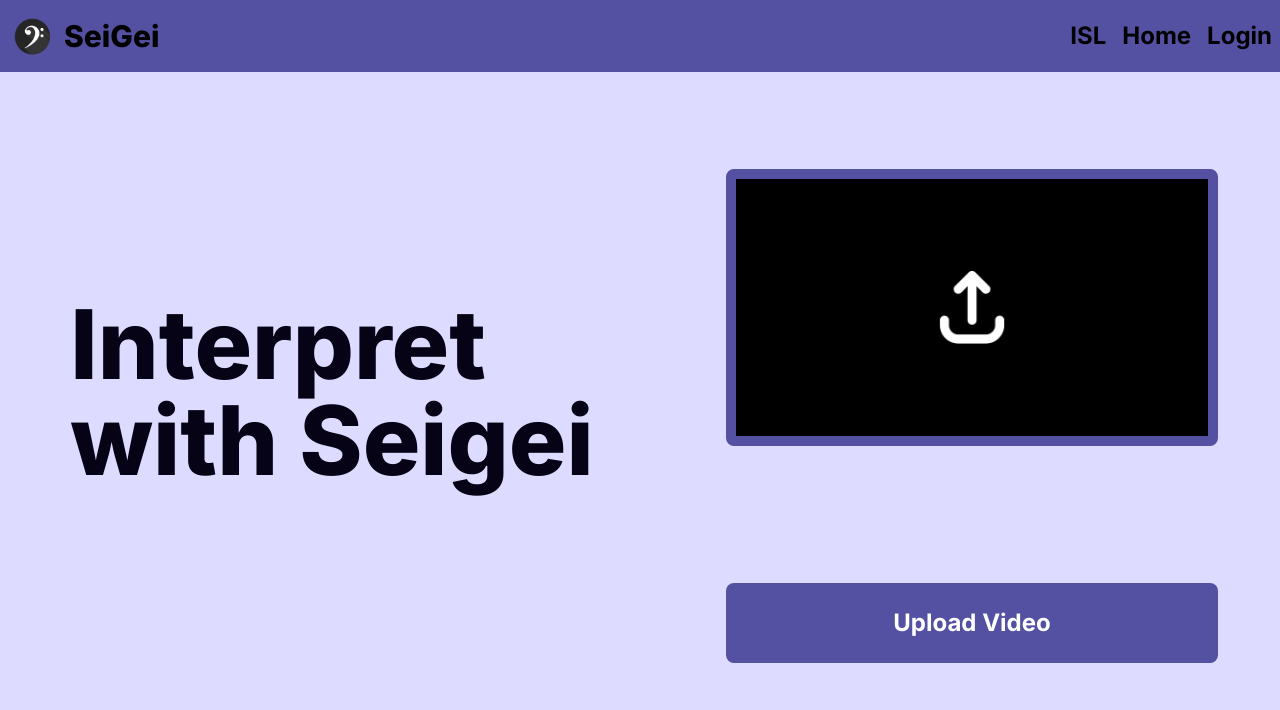
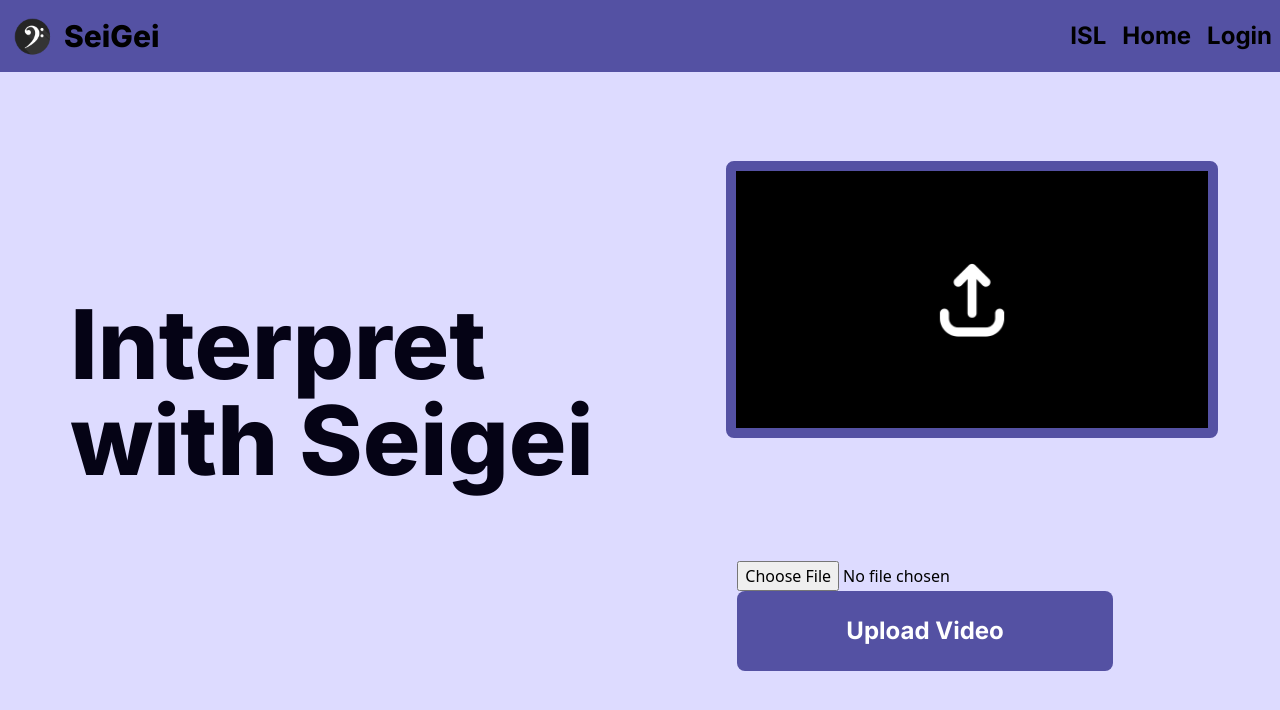
Before and after one commit to Salai-Kowshikan/Seigei-react, a React (Vite) app: page /Upload in a window 1280 px wide. Shown: the top 710 px of the page. Built offline with nearby package versions, Linux system fonts and the light colour scheme; a web font is replaced by a local one.

Commit message:
File upload

```diff
--- a/src/pages/Interpreter/Upload.jsx
+++ b/src/pages/Interpreter/Upload.jsx
@@ -1,9 +1,28 @@
-import React from "react";
+import React, {useRef} from "react";
 import Navbar from "../../Components/Navbar/index";
 import { useNavigate } from "react-router-dom";
+import axios from "axios";
 
 export default function UploadPage() {
   const navigate = useNavigate()
+  const fileInput = useRef()
+
+  const url = import.meta.env.VITE_APP_API_URL;
+
+  const uploadVideo = async () => {
+    const file = fileInput.current.files[0]
+    const formData = new FormData()
+    formData.append('video', file)
+
+    try{
+        const response = await axios.post(`${url}/upload`, formData)
+        console.log(response)
+    } catch(error){
+        console.log("Deiii file la prachana: " + error)
+    }
+
+  }
+
   return (
     <>
       <Navbar />
@@ -11,17 +30,27 @@
         <div className="md:flex-1 flex-[7] flex justify-center items-center font-inter lg:text-8xl text-6xl w-full font-extrabold text-textc py-6 md:py-16 px-6 flex-shrink-[2]">
           Interpret <br /> with Seigei
         </div>
-                <div className="md:flex-1 flex-[11] flex flex-col md:gap-10 items-center justify-evenly md:justify-around">
+        <div
+          className="md:flex-1 flex-[11] flex flex-col md:gap-10 items-center justify-evenly md:justify-around"
+        >
           <div className="border-accent bg-black border-solid border-[10px] rounded-lg flex justify-center items-center aspect-[16/9] w-[80%] md:mt-12">
-                        <img src="/upload.png" className="h-[80px] w-[80px] lg:h-[120px] lg:w-[120px]" alt="Upload" />
+            <img
+              src="/upload.png"
+              className="h-[80px] w-[80px] lg:h-[120px] lg:w-[120px]"
+              alt="Upload"
+            />
           </div>
-                    <button className="bg-accent font-inter font-bold text-white border-none rounded-lg py-3 md:py-6 text-lg md:text-2xl w-[80%] cursor-pointer"
-                    onClick={() => navigate('/Download')}
+          <div>
+            <input type="file" accept="video/*" ref={fileInput}></input>
+            <button
+              className="bg-accent font-inter font-bold text-white border-none rounded-lg py-3 md:py-6 text-lg md:text-2xl w-[80%] cursor-pointer"
+              onClick={uploadVideo}
             >
               Upload Video
             </button>
           </div>
         </div>
+      </div>
     </>
   );
 }
```
Also changed, not shown: 1 other file (tests, documents, lock files or other folders). Lines whose indentation alone changed are shown as unchanged.
